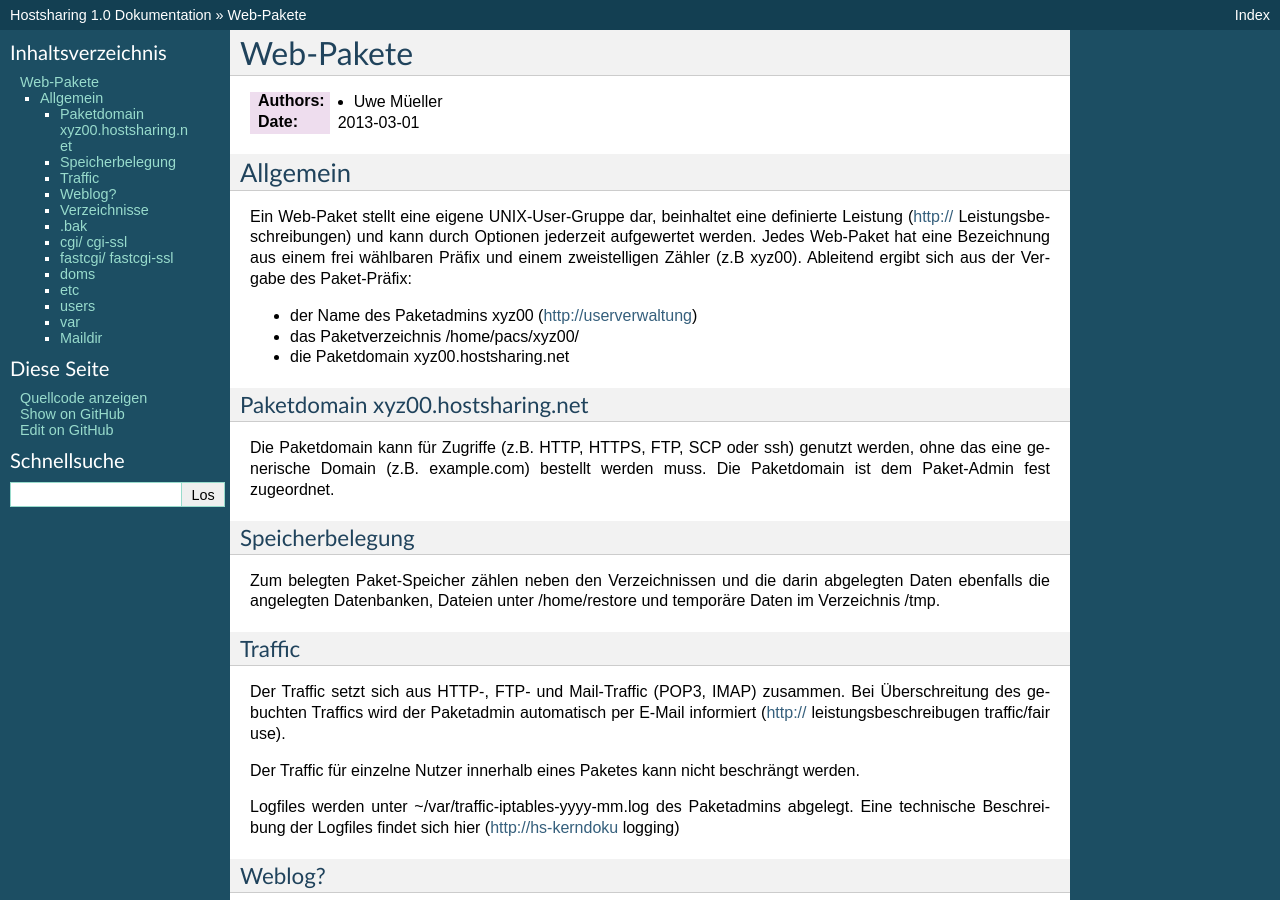
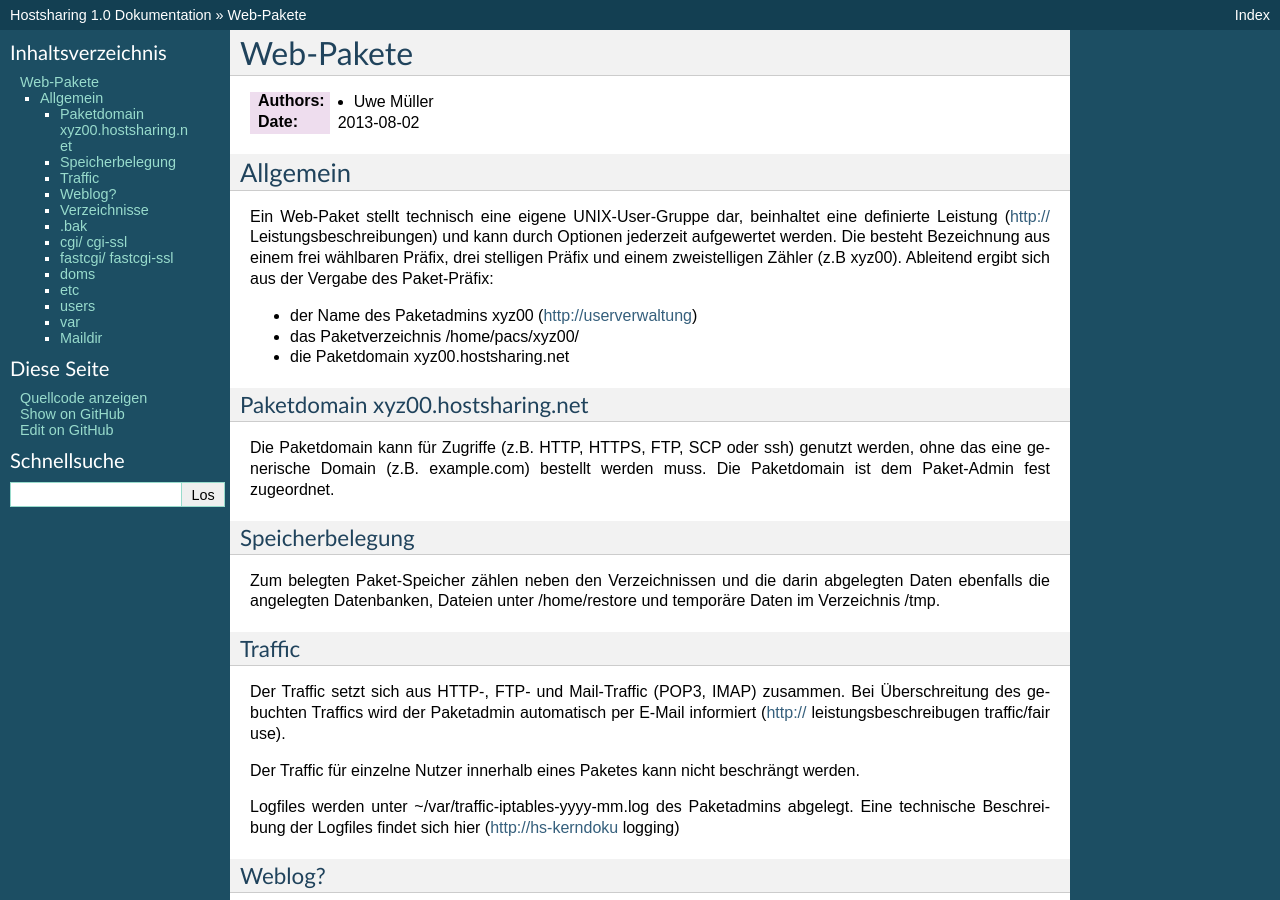
Before and after one commit to hostsharing/hs.docs.users, a Sphinx documentation site: the page built from source/paket.rst, in a window 1280 px wide and 900 px high. Built offline with Sphinx 7.4.7, drawn with Linux system fonts in a browser that asks for light colours; pages that are not in the unit, such as notebooks, are missing from menus.

Commit message:
change text under allgemein

```diff
--- a/source/paket.rst
+++ b/source/paket.rst
@@ -2,15 +2,15 @@
 Web-Pakete
 ==========
 
-:Authors: - Uwe Müeller
-:Date: 2013-03-01
+:Authors: - Uwe Müller
+:Date: 2013-08-02
 
 Allgemein
 =========
 
-Ein Web-Paket stellt eine eigene UNIX-User-Gruppe dar, beinhaltet eine definierte Leistung
+Ein Web-Paket stellt technisch eine eigene UNIX-User-Gruppe dar, beinhaltet eine definierte Leistung
 (http:// Leistungsbeschreibungen)  und kann durch Optionen jederzeit aufgewertet werden.
-Jedes Web-Paket hat eine Bezeichnung aus einem frei wählbaren Präfix und einem zweistelligen Zähler (z.B xyz00).
+Die besteht Bezeichnung aus einem frei wählbaren Präfix, drei stelligen Präfix und einem zweistelligen Zähler (z.B xyz00).
 Ableitend ergibt sich aus der Vergabe des Paket-Präfix:
 
 - der Name des Paketadmins xyz00 (http://userverwaltung)
```
